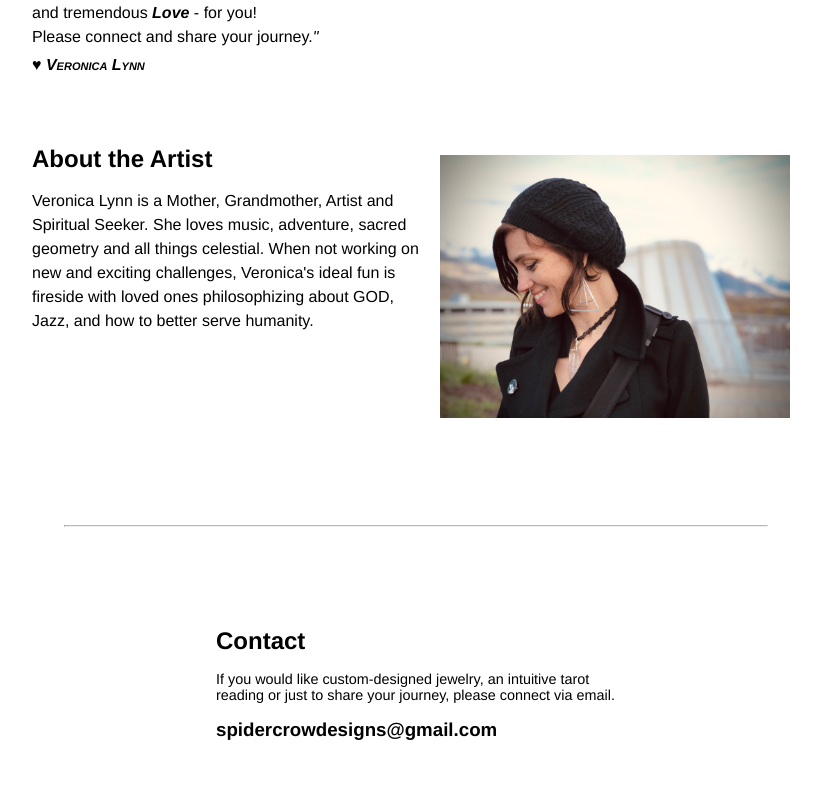
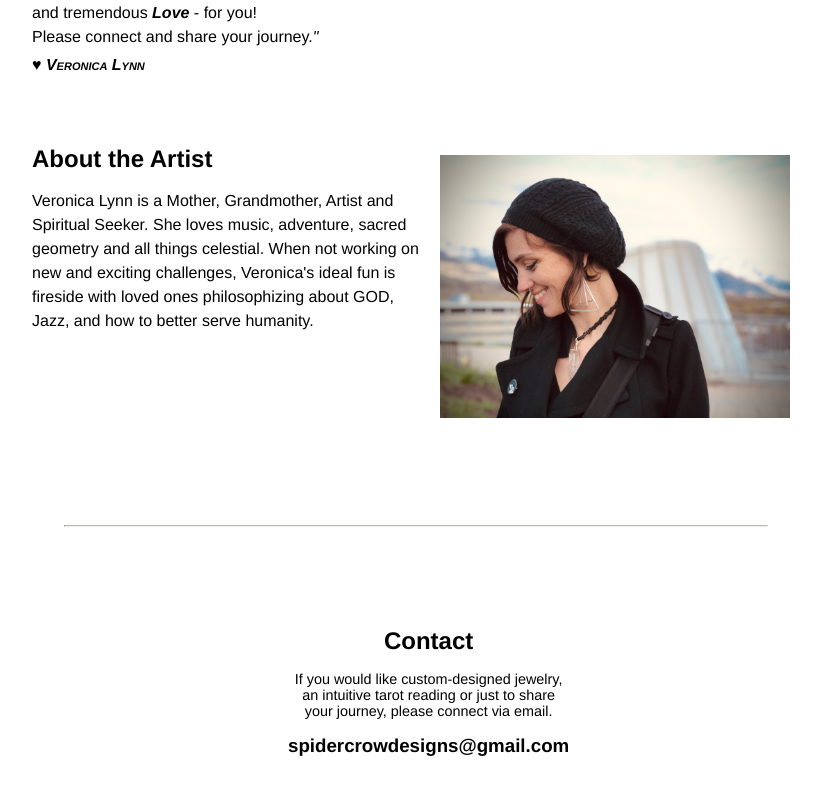
Before and after one commit to christopher-dodge/spidercrowdesigns, a React (Create React App) app: page / in a window 1280 px wide. Shown: the part 1564-2359 px from the top of the page, without its empty margins (224-1045 px from the left). Built offline with nearby package versions, Linux system fonts and the light colour scheme.

Commit message:
Re-style minimal contact info

```diff
--- a/src/Components/Contact.css
+++ b/src/Components/Contact.css
@@ -1,7 +1,10 @@
-.contact-form {
-  margin: 0 auto 100px;
-  width: 400px;
-  /* width: 25%; */
+.contact-wrapper {
+  margin: 5% 40%;
+  padding-bottom: 3%;
+  display: flex;
+  flex-wrap: wrap;
+  justify-content: space-around;
+  text-align: center;
 }
 
 h1, h2 {
--- a/src/Components/Contact.js
+++ b/src/Components/Contact.js
@@ -5,10 +5,12 @@ export default function Contact() {
   return (
     <section id="contact" className="contact">
       <hr />
-      <div className="contact-form">
-        <h1>Contact</h1>
-        <h2>If you would like custom-designed jewelry, an intuitive tarot reading or just to share your journey, please connect via email.</h2>
-        <h3>spidercrowdesigns@gmail.com</h3>
+      <div className="contact-wrapper">
+        <div className="contact-form">
+          <h1>Contact</h1>
+          <h2>If you would like custom-designed jewelry, an intuitive tarot reading or just to share your journey, please connect via email.</h2>
+          <h3>spidercrowdesigns@gmail.com</h3>
+        </div>
       </div>
     </section>
   )
```
